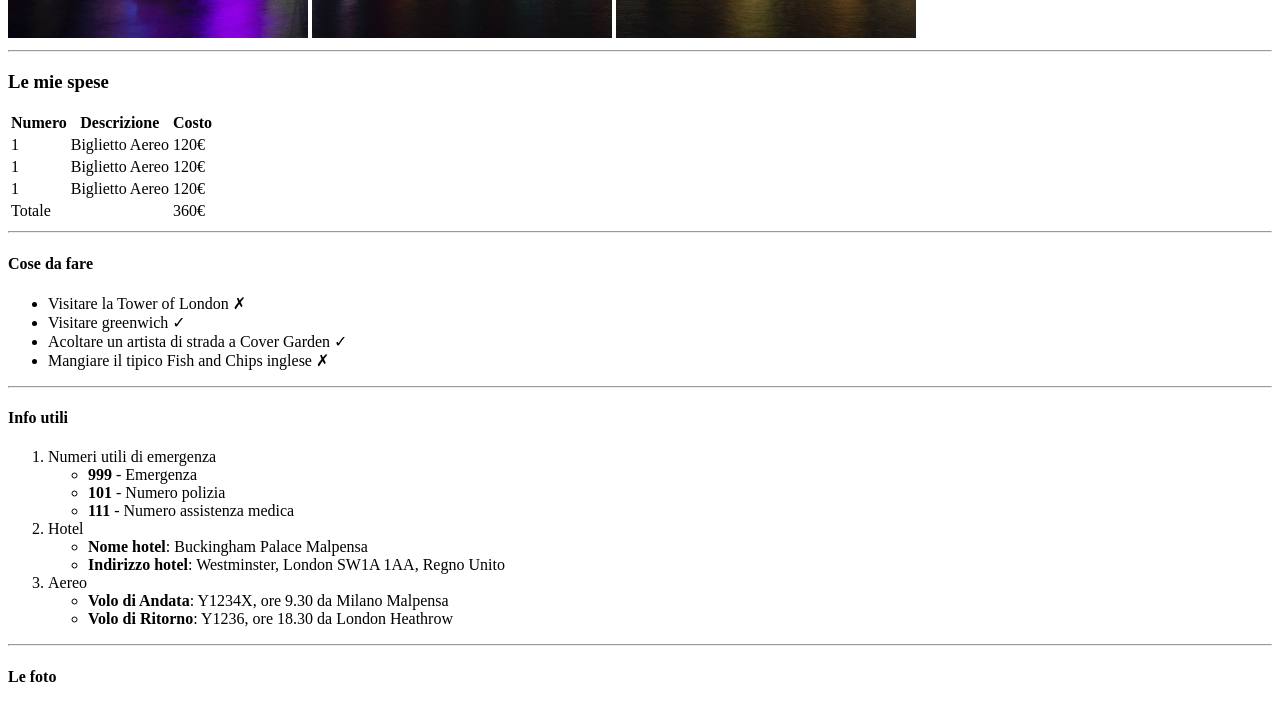
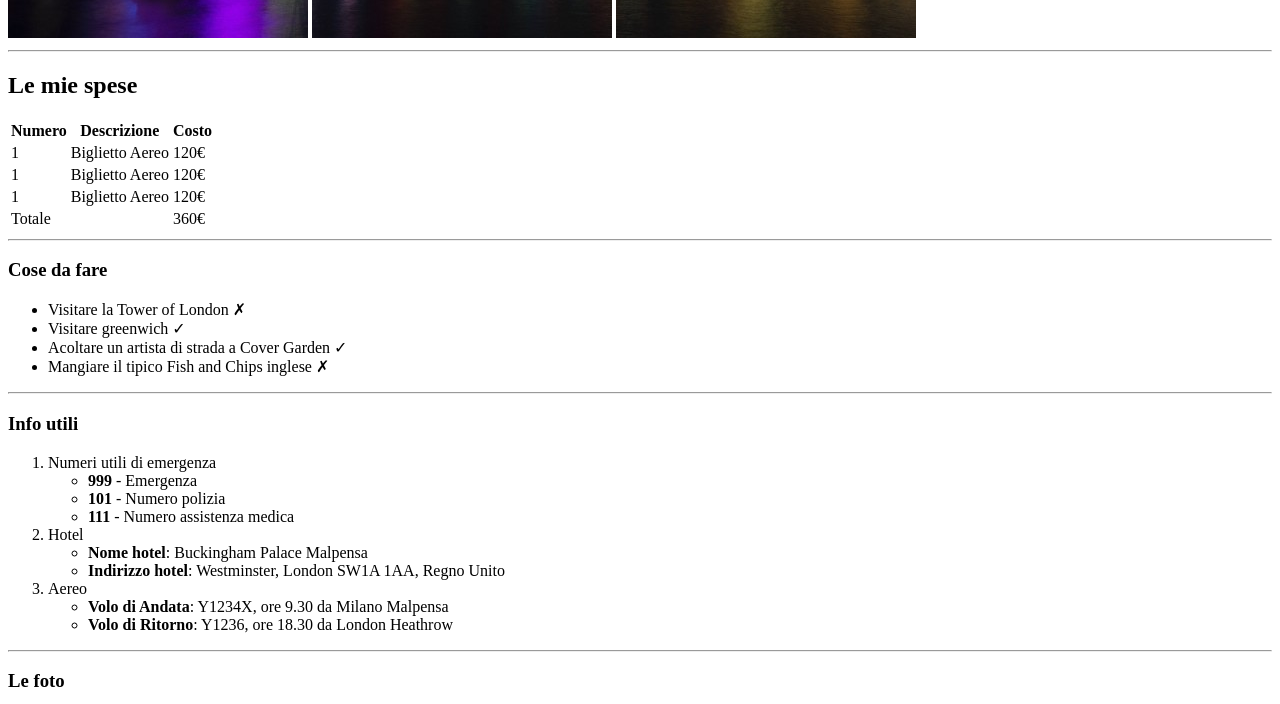
Before and after one commit to alexciccarese/html-london-trip, a plain HTML site: page index.html in a window 1280 px wide. Shown: the part 642-1346 px from the top of the page. Drawn offline with Linux system fonts and the light colour scheme; grey boxes are pictures that could not be loaded.

Commit message:
Correction of titles

```diff
--- a/index.html
+++ b/index.html
@@ -19,7 +19,7 @@
     <main>
 
       <section>
-        <h3>Le mie spese</h3>
+        <h2>Le mie spese</h2>
 
         <table>
           <thead>
@@ -66,7 +66,7 @@
       <!-- /Le mie spese -->
 
       <section>
-        <h4>Cose da fare</h4>
+        <h3>Cose da fare</h3>
 
         <ul>
           <li>Visitare la Tower of London <span>&#10007;</span></li>
@@ -82,7 +82,7 @@
       <!-- /Cose da fare -->
 
       <section>
-        <h4>Info utili</h4>
+        <h3>Info utili</h3>
 
         <ol>
           <li>Numeri utili di emergenza
@@ -114,7 +114,7 @@
       <!-- /Info utili -->
 
       <section>
-        <h4>Le foto</h4>
+        <h3>Le foto</h3>
 
         <img src="https://www.abta.com/sites/default/files/styles/large/public/media/uploads/london-400x400-compressor_0.jpg" alt="Foto 1">
         <img src="https://imgc.allpostersimages.com/img/posters/evening-tower-bridge-and-river-thames-london_u-L-P2QVZJ0.jpg?artPerspective=n" alt="Foto 2">
```
